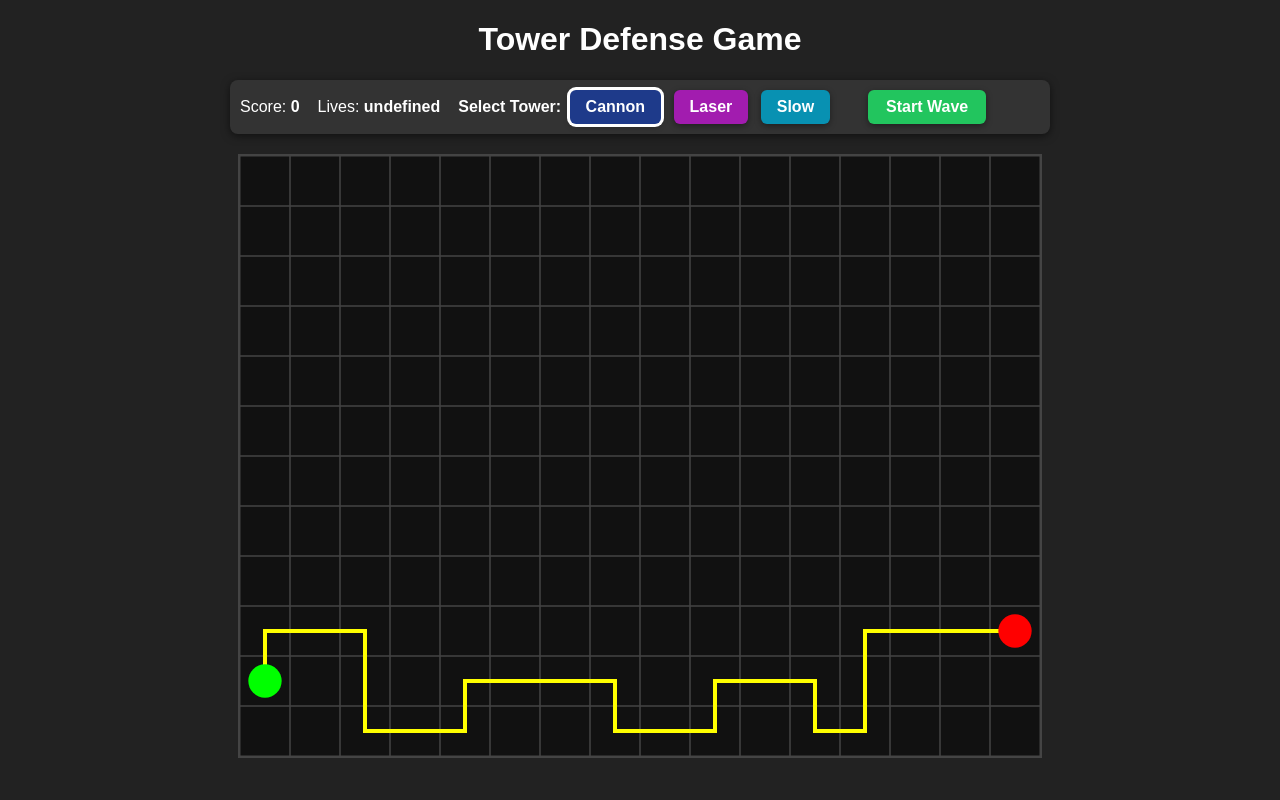
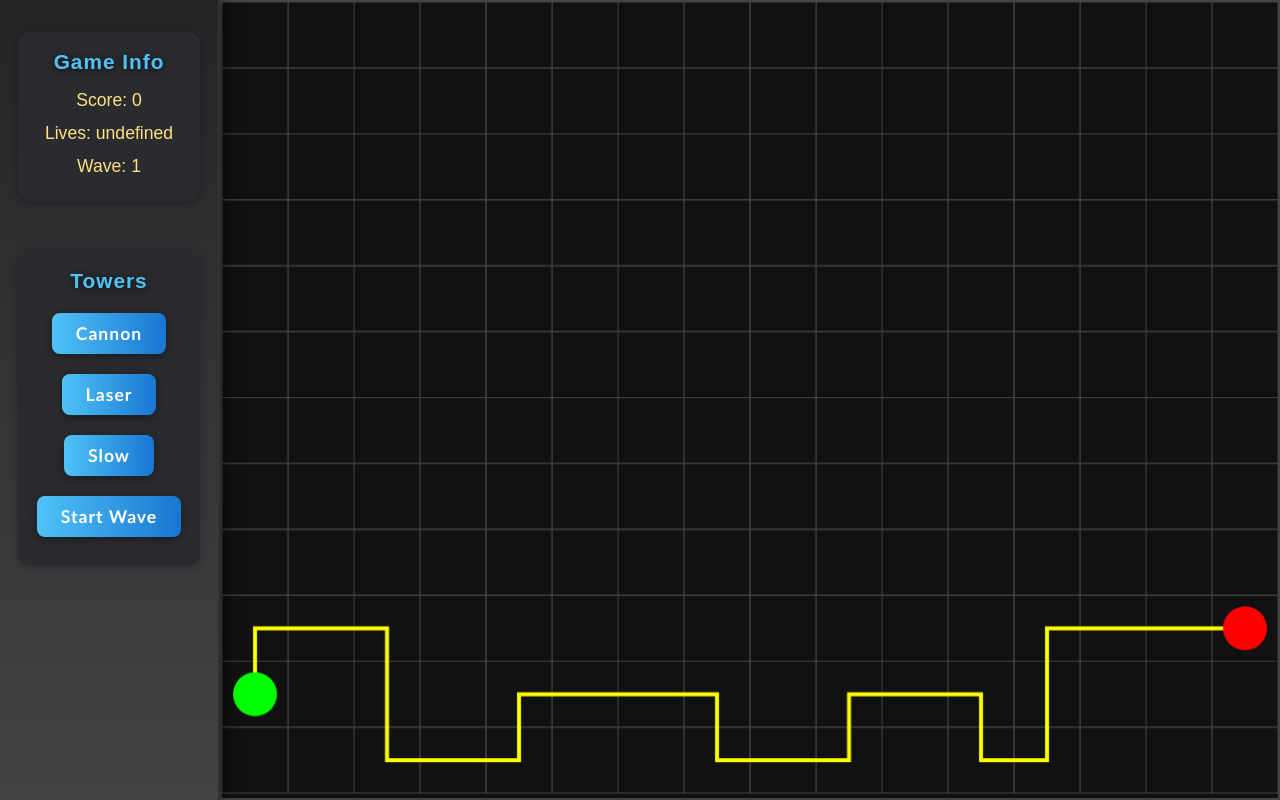
Before and after one commit to gustavheesen/tawer-defense, a website with bundled scripts: page index.html in a window 1280 px wide. Both pictures are taken after a click on the button "Start Game". Built offline with nearby package versions, Linux system fonts and the light colour scheme.

Commit message:
Implement sidebar UI and enhance game structure: Add a sidebar for game information and tower selection, update canvas resizing logic, and refactor tower constructors to include path parameters for improved targeting. Adjust CSS for layout and styling consistency.

```diff
--- a/css/styles.css
+++ b/css/styles.css
@@ -3,19 +3,90 @@ body {
   color: #fff;
   font-family: Arial, sans-serif;
   text-align: center;
+  margin: 0;
+  padding: 0;
+  height: 100vh;
+  width: 100vw;
+  overflow: hidden;
+  display: flex;
+  flex-direction: row;
+}
+#sidebar {
+  width: 220px;
+  min-width: 180px;
+  max-width: 320px;
+  background: linear-gradient(180deg, #232526 0%, #414345 100%);
+  color: #fff;
+  display: flex;
+  flex-direction: column;
+  align-items: stretch;
+  padding: 0 0 0 0;
+  box-shadow: 2px 0 16px #000a;
+  z-index: 10;
+  border-right: 2px solid #333;
+  height: 100vh;
+  position: relative;
+}
+#sidebar .hud-section {
+  margin: 32px 18px 18px 18px;
+  padding: 18px 12px;
+  background: #292b2f;
+  border-radius: 12px;
+  box-shadow: 0 2px 8px #0004;
+  display: flex;
+  flex-direction: column;
+  align-items: center;
+}
+#sidebar .hud-title {
+  font-size: 1.3em;
+  font-weight: bold;
+  margin-bottom: 10px;
+  letter-spacing: 1px;
+  color: #4fc3f7;
+  text-shadow: 0 2px 8px #000a;
+}
+#sidebar .hud-info {
+  font-size: 1.1em;
+  margin: 6px 0;
+  color: #ffe082;
+}
+#sidebar .hud-btn {
+  background: linear-gradient(90deg,#4fc3f7 0%,#1976d2 100%);
+  color: #fff;
+  font-size: 1.1em;
+  font-family: 'Trebuchet MS', Impact, sans-serif;
+  font-weight: bold;
+  border: none;
+  border-radius: 8px;
+  padding: 10px 24px;
+  margin: 10px 0;
+  box-shadow: 0 2px 8px #0006;
+  cursor: pointer;
+  transition: background 0.2s, transform 0.15s, box-shadow 0.2s;
+  outline: none;
+  letter-spacing: 1px;
+}
+#sidebar .hud-btn:hover, #sidebar .hud-btn:focus {
+  background: linear-gradient(90deg,#1976d2 0%,#4fc3f7 100%);
+  color: #fff;
+  transform: translateY(-2px) scale(1.04);
+  box-shadow: 0 6px 24px #1976d2cc;
 }
 #game-canvas {
   background: #111;
   display: block;
-  margin: 20px auto;
+  margin: 0 auto;
   border: 2px solid #444;
+  flex: 1 1 auto;
+  width: 100vw;
+  height: 100vh;
+  max-width: calc(100vw - 220px);
+  max-height: 100vh;
+  box-sizing: border-box;
 }
 #ui-container {
-  margin: 10px auto;
-  width: 800px;
-  text-align: left;
-  background: #333;
-  padding: 10px;
-  border-radius: 8px;
-  box-shadow: 0 2px 8px #0008;
+  display: none;
 }
+#modal-overlay {
+  /* unchanged */
+}
--- a/index.html
+++ b/index.html
@@ -7,7 +7,7 @@
   <link rel="stylesheet" href="css/styles.css">
 </head>
 <body>
-  <h1>Tower Defense Game</h1>
+  <div id="sidebar"></div>
   <div id="ui-container"></div>
   <div id="modal-overlay" style="display:none; position:fixed; left:0; top:0; width:100vw; height:100vh; background:rgba(0,0,0,0.7); z-index:1000; justify-content:center; align-items:center;"></div>
   <canvas id="game-canvas" width="800" height="600"></canvas>
--- a/js/game.js
+++ b/js/game.js
@@ -14,6 +14,7 @@ import { SlowProjectile } from './projectiles/slowProjectile.js';
 import { path as enemyPath } from './maps/map1.js';
 import { SpiderEnemy } from './enemies/spiderEnemy.js';
 import { getTileSize } from './utils.js';
+// import { updateSidebarHUD } from './main.js';
 
 function getPathTiles(path) {
   const tiles = new Set();
@@ -70,9 +71,11 @@ export class Game {
     if (this.pathTiles.has(`${tileX},${tileY}`)) return;
     // Prevent placing on another tower
     if (this.towers.some(t => t.tileX === tileX && t.tileY === tileY)) return;
+
+
     // Place tower with type
     const TowerClass = TOWER_CLASSES[this.selectedTowerType] || CannonTower;
-    this.towers.push(new TowerClass(tileX, tileY, this.config.map, this.canvas));
+    this.towers.push(new TowerClass(tileX, tileY, this.config.map, this.canvas, this.path));
   }
 
   start() {
@@ -97,6 +100,7 @@ export class Game {
         this.enemies.push(new SpiderEnemy(this.path, this.config.map, this.canvas));
       }, i * 500 + 300);
     }
+    // if (typeof window.updateSidebarHUD === 'function') window.updateSidebarHUD(this, this.score, this.lives, this.currentWave);
   }
 
   loop(timestamp) {
@@ -125,6 +129,7 @@ export class Game {
     }
     // Remove dead projectiles
     this.projectiles = this.projectiles.filter(p => p.alive);
+    // if (typeof window.updateSidebarHUD === 'function') window.updateSidebarHUD(this, this.score, this.lives, this.currentWave);
   }
 
   render() {
--- a/js/main.js
+++ b/js/main.js
@@ -160,16 +160,91 @@ function hideModal() {
   modal.innerHTML = '';
 }
 
+// Utility to resize canvas to match its displayed size (CSS pixels)
+function resizeCanvasToDisplaySize(canvas) {
+  const rect = canvas.getBoundingClientRect();
+  const dpr = window.devicePixelRatio || 1;
+  const width = Math.round(rect.width * dpr);
+  const height = Math.round(rect.height * dpr);
+  if (canvas.width !== width || canvas.height !== height) {
+    canvas.width = width;
+    canvas.height = height;
+    return true;
+  }
+  return false;
+}
+
 function startGameWithPath(mode, width, height, pathOverride) {
   let path = pathOverride;
   if (mode === 'random' && !path) {
     path = generateRandomPath(width, height, 'horizontal');
   }
+  // Ensure canvas matches display size before starting game
+  resizeCanvasToDisplaySize(canvas);
   // TODO: For 'draw', implement custom path drawing UI
   const config = { ...Game.defaultConfig, map: { width, height } };
   const game = new Game(canvas, ctx, config, path);
   setupUI(game);
+  setupSidebar(game);
   game.start();
+  window.currentGame = game;
 }
 
+function setupSidebar(game) {
+  const sidebar = document.getElementById('sidebar');
+  sidebar.innerHTML = `
+    <div class="hud-section">
+      <div class="hud-title">Game Info</div>
+      <div class="hud-info">Score: <span id="hud-score">0</span></div>
+      <div class="hud-info">Lives: <span id="hud-lives">${game.lives}</span></div>
+      <div class="hud-info">Wave: <span id="hud-wave">1</span></div>
+    </div>
+    <div class="hud-section">
+      <div class="hud-title">Towers</div>
+      <button class="hud-btn" id="hud-tower-cannon">Cannon</button>
+      <button class="hud-btn" id="hud-tower-laser">Laser</button>
+      <button class="hud-btn" id="hud-tower-slow">Slow</button>
+      <button class="hud-btn" id="hud-start-wave">Start Wave</button>
+    </div>
+  `;
+  document.getElementById('hud-tower-cannon').onclick = () => {
+    game.selectedTowerType = 'cannon';
+    updateTowerSelection();
+  };
+  document.getElementById('hud-tower-laser').onclick = () => {
+    game.selectedTowerType = 'laser';
+    updateTowerSelection();
+  };
+  document.getElementById('hud-tower-slow').onclick = () => {
+    game.selectedTowerType = 'slow';
+    updateTowerSelection();
+  };
+  document.getElementById('hud-start-wave').onclick = () => {
+    game.startWave();
+  };
+  function updateTowerSelection() {
+    ['cannon','laser','slow'].forEach(type => {
+      document.getElementById('hud-tower-' + type).classList.remove('selected');
+    });
+    document.getElementById('hud-tower-' + game.selectedTowerType).classList.add('selected');
+  }
+  updateTowerSelection();
+}
+
+function updateSidebarHUD(game, score, lives, wave) {
+  const s = document.getElementById('hud-score');
+  const l = document.getElementById('hud-lives');
+  const w = document.getElementById('hud-wave');
+  if (s) s.textContent = score;
+  if (l) l.textContent = lives;
+  if (w) w.textContent = wave;
+}
+
+window.updateSidebarHUD = updateSidebarHUD;
+
+// Also update canvas size on window resize
+window.addEventListener('resize', () => {
+  resizeCanvasToDisplaySize(canvas);
+});
+
 showIntroMenu();
--- a/js/towers/cannonTower.js
+++ b/js/towers/cannonTower.js
@@ -10,8 +10,8 @@ function angleDiff(a, b) {
 }
 
 export class CannonTower extends Tower {
-  constructor(tileX, tileY, mapConfig, canvas) {
-    super(tileX, tileY, mapConfig, canvas);
+  constructor(tileX, tileY, mapConfig, canvas, path) {
+    super(tileX, tileY, mapConfig, canvas, path);
     const config = loadConfig();
     this.rangeTiles = 5; // Tiles
     this.projectileSpeedTiles = config.baseProjectileSpeed * 0.8; // Tiles per second
--- a/js/towers/laserTower.js
+++ b/js/towers/laserTower.js
@@ -10,8 +10,8 @@ function angleDiff(a, b) {
 }
 
 export class LaserTower extends Tower {
-  constructor(tileX, tileY, mapConfig, canvas) {
-    super(tileX, tileY, mapConfig, canvas);
+  constructor(tileX, tileY, mapConfig, canvas, path) {
+    super(tileX, tileY, mapConfig, canvas, path);
     const config = loadConfig();
     this.rangeTiles = 8; // Tiles
     this.projectileSpeedTiles = config.baseProjectileSpeed * 1.2; // Tiles per second
--- a/js/towers/slowTower.js
+++ b/js/towers/slowTower.js
@@ -10,8 +10,8 @@ function angleDiff(a, b) {
 }
 
 export class SlowTower extends Tower {
-  constructor(tileX, tileY, mapConfig, canvas) {
-    super(tileX, tileY, mapConfig, canvas);
+  constructor(tileX, tileY, mapConfig, canvas, path) {
+    super(tileX, tileY, mapConfig, canvas, path);
     const config = loadConfig();
     this.rangeTiles = 2.5; // Tiles
     this.projectileSpeedTiles = config.baseProjectileSpeed * 0.6; // Tiles per second
--- a/js/towers/tower.js
+++ b/js/towers/tower.js
@@ -2,7 +2,9 @@ import { loadConfig } from '../config.js';
 import { getTileSize } from '../utils.js';
 
 export class Tower {
-  constructor(tileX, tileY, mapConfig, canvas) {
+  constructor(tileX, tileY, mapConfig, canvas, path) {
+
+
     const config = loadConfig();
     this.tileX = tileX;
     this.tileY = tileY;
@@ -13,6 +15,10 @@ export class Tower {
     this.cooldown = 0;
     this.turretAngle = 0; // radians
     this.turretTurnSpeed = Math.PI; // radians per second (180 deg/sec)
+    // Store path start point for idle aiming
+    this.pathStart = path?.[0] || null;
+
+
   }
 
   update(delta, enemies, projectiles) {
@@ -21,6 +27,7 @@ export class Tower {
     const cx = this.tileX * tileSize + tileSize / 2;
     const cy = this.tileY * tileSize + tileSize / 2;
     const rangePixels = this.rangeTiles * tileSize;
+
     let nearest = null;
     let nearestDist = Infinity;
     let targetAngle = this.turretAngle;
@@ -34,6 +41,16 @@ export class Tower {
         targetAngle = Math.atan2(dy, dx);
       }
     }
+
+    // If no enemy in range, aim at path start point
+    if (!nearest && this.pathStart) {
+
+      const startX = this.pathStart.x * tileSize + tileSize / 2;
+      const startY = this.pathStart.y * tileSize + tileSize / 2;
+      targetAngle = Math.atan2(startY - cy, startX - cx);
+
+    }
+
     // Rotate turret toward target
     function angleDiff(a, b) {
       let d = a - b;
@@ -48,6 +65,7 @@ export class Tower {
     } else {
       this.turretAngle += Math.sign(diff) * maxTurn;
     }
+
     // Only fire if aimed within 5 degrees
     if (nearest && this.cooldown <= 0 && Math.abs(angleDiff(targetAngle, this.turretAngle)) < 0.087) {
       this.fireProjectile(cx, cy, projectiles, tileSize);
```
Also changed, not shown: 1 other file.
